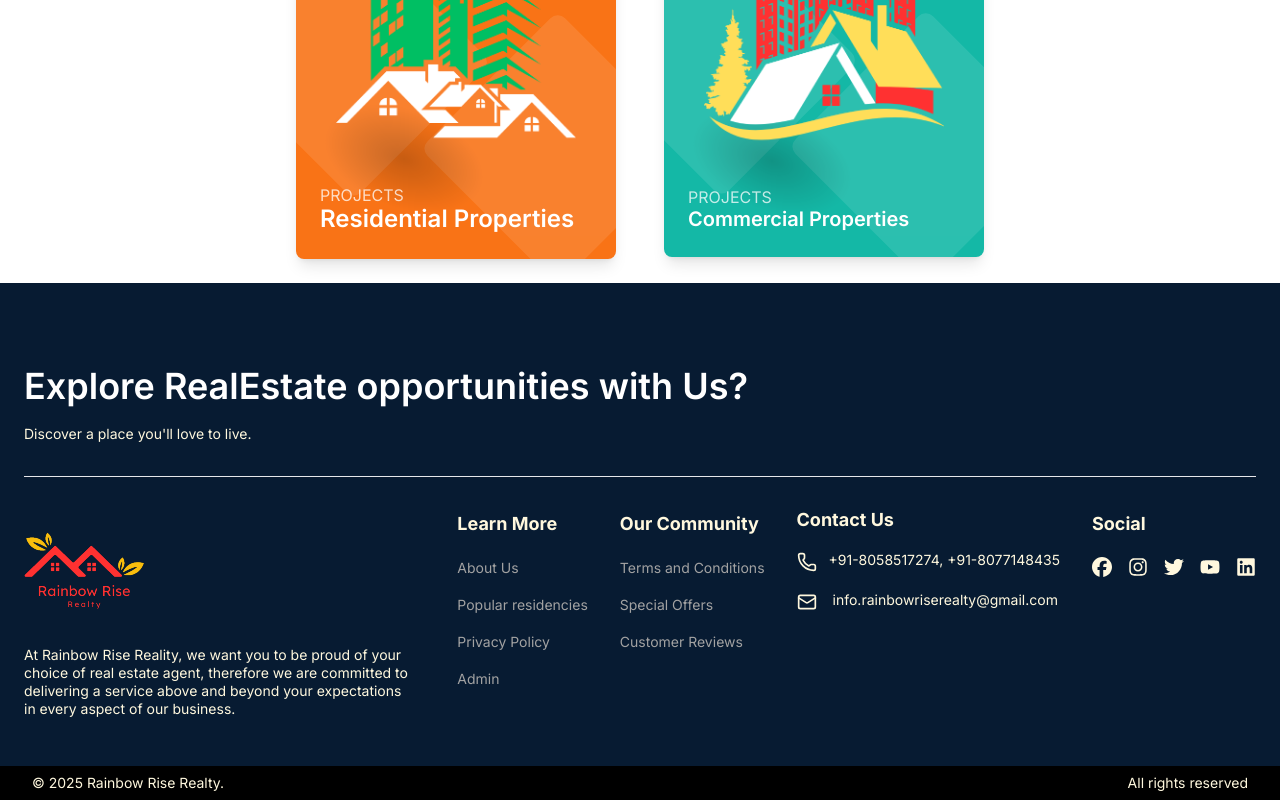
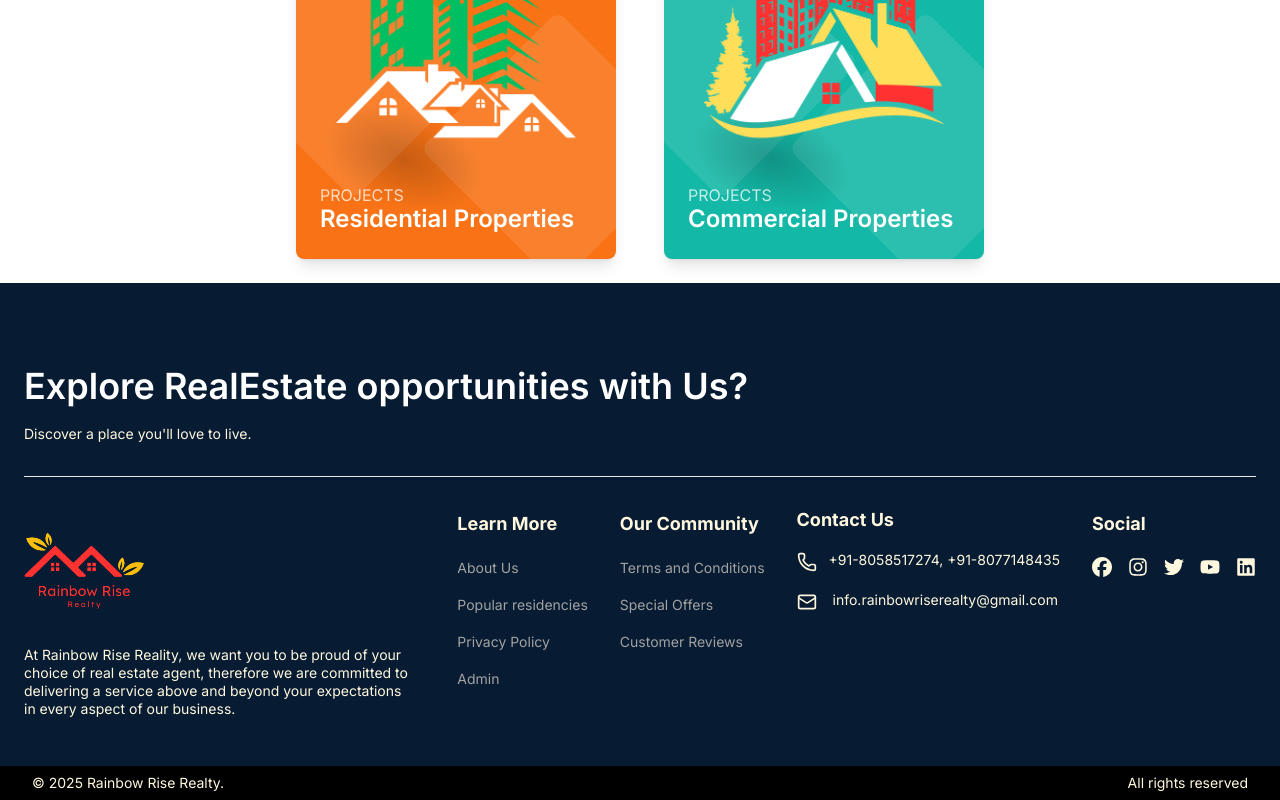
Before and after one commit to PrathameshKumarSah/rainbowrisereality, a React (Vite) app in the folder frontend/: page /allproject in a window 1280 px wide. Shown: the part 781-1581 px from the top of the page. Built offline with nearby package versions, Linux system fonts and the light colour scheme; no server answers; a web font is replaced by a local one.

Commit message:
Update Allproject.jsx

```diff
--- a/frontend/src/pages/Allproject.jsx
+++ b/frontend/src/pages/Allproject.jsx
@@ -107,7 +107,7 @@ const Allproject = () => {
     <div className="relative text-white px-6 pb-6 mt-6">
       <span className="block opacity-75 -mb-1">PROJECTS</span>
       <div className="flex justify-between">
-        <span className="block font-semibold text-xl">Commercial Properties</span>
+        <span className="block font-semibold text-2xl">Commercial Properties</span>
       </div>
     </div>
   </div>
```
